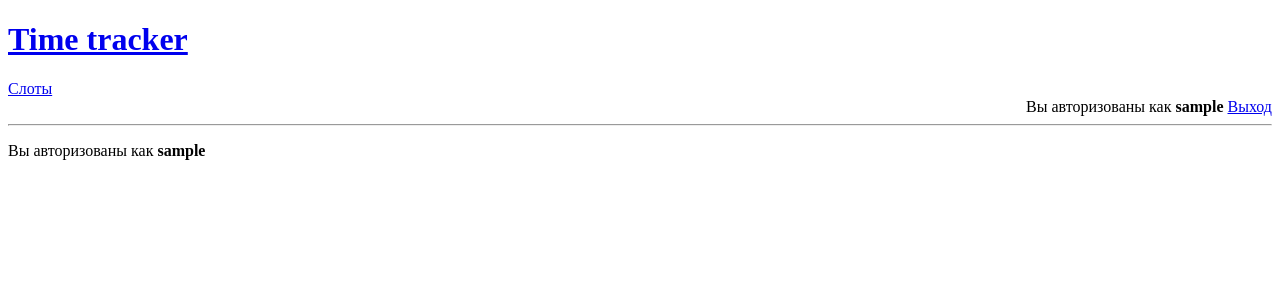
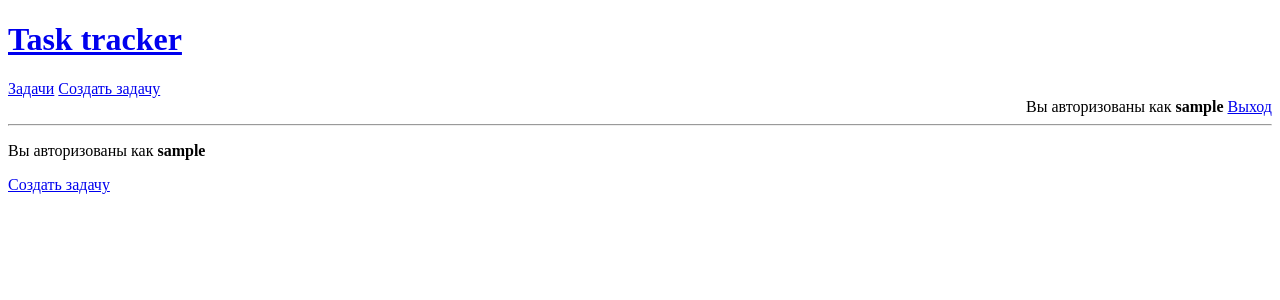
Before and after one commit to khisazaliya/Calendar, a Django app: page / in a window 1280 px wide. Shown: the top 300 px of the page. Run offline with Django 4.2, Linux system fonts and the light colour scheme; the visitor is signed in with stand-in values (Sample User, id 1).

Commit message:
Add task creating form

```diff
--- a/web/templates/web/base.html
+++ b/web/templates/web/base.html
@@ -1,10 +1,10 @@
 <!DOCTYPE html>
 <html>
 <head>
-    <title>Time tracker</title>
+    <title>Task tracker</title>
 </head>
 <body>
-    <h1><a href="{% url 'main' %}">Time tracker</a></h1>
+    <h1><a href="{% url 'main' %}">Task tracker</a></h1>
     <nav>
         {% if user.is_anonymous %}
             <div style="text-align: right">
@@ -12,7 +12,8 @@
                 <a href="{% url 'auth' %}">Авторизация</a>
             </div>
         {% else %}
-            <a href="{% url 'main' %}">Слоты</a>
+            <a href="{% url 'main' %}">Задачи</a>
+            <a href="{% url 'tasks_add' %}">Создать задачу</a>
             <div style="text-align: right">
                 {% if not user.is_anonymous %}
                     Вы авторизованы как <b>{{ user.username }}</b>
--- a/web/templates/web/main.html
+++ b/web/templates/web/main.html
@@ -1,11 +1,9 @@
 {% extends 'web/base.html' %}
 {% block content %}
 
-<body>
 {% if not user.is_anonymous %}
 <p>Вы авторизованы как <b>{{ user.username }}</b></p>
 {% endif %}
 
-
-</body>
+<a href="{% url 'tasks_add' %}">Создать задачу</a>
 {% endblock %}
--- a/web/urls.py
+++ b/web/urls.py
@@ -1,10 +1,11 @@
 from django.urls import path
 
-from web.views import main_view, registration_view, auth_view, logout_view
+from web.views import main_view, registration_view, auth_view, logout_view, task_add_view
 
 urlpatterns = [
     path("", main_view, name = "main"),
     path("registration/", registration_view, name = "registration"),
     path("auth/", auth_view, name = "auth"),
     path("logout/", logout_view, name = "logout"),
-    ]
+    path("tasks/add/", task_add_view, name = "tasks_add")
+]
--- a/web/views.py
+++ b/web/views.py
@@ -2,7 +2,7 @@ from django.contrib.auth import get_user_model, authenticate, login, logout
 from django.shortcuts import render, redirect
 from django.http import HttpResponse
 
-from web.forms import RegistrationForm, AuthForm
+from web.forms import RegistrationForm, AuthForm, TaskForm
 
 User = get_user_model()
 
@@ -10,15 +10,16 @@ User = get_user_model()
 def main_view(request):
     return render(request, "web/main.html")
 
+
 def registration_view(request):
     form = RegistrationForm()
     is_success = False
     if request.method == 'POST':
-        form = RegistrationForm(data=request.POST)
+        form = RegistrationForm(data = request.POST)
         if form.is_valid():
             user = User(
-                username=form.cleaned_data['username'],
-                email=form.cleaned_data['email'],
+                username = form.cleaned_data['username'],
+                email = form.cleaned_data['email'],
             )
             user.set_password(form.cleaned_data['password'])
             user.save()
@@ -31,7 +32,7 @@ def registration_view(request):
 def auth_view(request):
     form = AuthForm()
     if request.method == 'POST':
-        form = AuthForm(data=request.POST)
+        form = AuthForm(data = request.POST)
         if form.is_valid():
             user = authenticate(**form.cleaned_data)
             if user is None:
@@ -41,6 +42,17 @@ def auth_view(request):
                 return redirect("main")
     return render(request, "web/auth.html", {"form": form})
 
+
 def logout_view(request):
     logout(request)
     return redirect("main")
+
+
+def task_add_view(request):
+    form = TaskForm()
+    if request.method == 'POST':
+        form = TaskForm(data=request.POST, initial={"user": request.user})
+        if form.is_valid():
+            form.save()
+            return redirect("main")
+    return render(request, "web/task_form.html", {"form": form})
```
Also changed, not shown: web/forms.py (+13 -2 lines), web/templates/web/task_form.html (added, +9 -0 lines).
